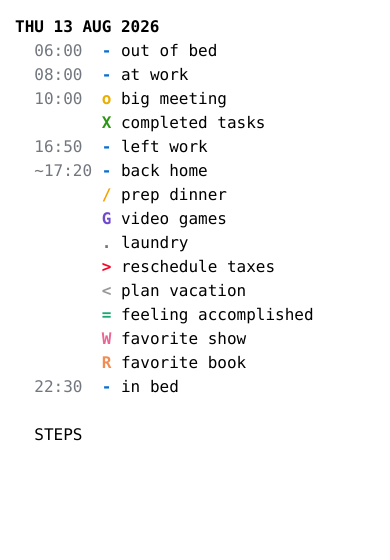
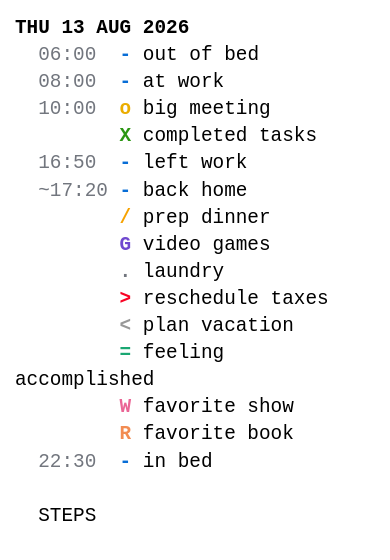
Before and after one commit to jpgill86/sn-bujo, a website built with Vite: page index.html in a window 390 px wide. Built offline with nearby package versions, Linux system fonts and the light colour scheme.

Commit message:
Revert font-size/line-height/font-family matching back to v0.2.3
The font-family and font-size values are confirmed byte-identical to
the app's real source, and line-height/font-family are correctly
overridden past CodeMirror's own competing rules -- this isn't a bug,
it's a genuine platform difference: Android renders these differently
than desktop, making Bullet Journal and Plain Text diverge there in a
way that isn't worth chasing further. Padding stays matched (v0.2.3);
font-family, font-size, and line-height go back to their pre-v0.2.4
defaults.

```diff
--- a/package.json
+++ b/package.json
@@ -1,6 +1,6 @@
 {
   "name": "sn-bujo",
-  "version": "0.2.6",
+  "version": "0.2.7",
   "description": "A Standard Notes editor with syntax highlighting for bullet-journal style plain text notes.",
   "private": true,
   "license": "MIT",
--- a/public/ext.json
+++ b/public/ext.json
@@ -3,7 +3,7 @@
   "name": "Bullet Journal (dev)",
   "content_type": "SN|Component",
   "area": "editor-editor",
-  "version": "0.2.6",
+  "version": "0.2.7",
   "url": "http://localhost:8001",
   "file_type": "txt",
   "spellcheckControl": true,
--- a/src/styles.css
+++ b/src/styles.css
@@ -51,54 +51,15 @@ body {
 
 .cm-editor {
   height: 100%;
-  /*
-   * --sn-stylekit-monospace-font has the exact same iframe-boundary problem
-   * as --sn-stylekit-font-size-editor below: only ever defined in the app's
-   * own base stylesheet, never a theme file, so var() here always fell back
-   * to our own guess. That guess ('Ubuntu Mono') didn't match the app's
-   * real default stack, and different fonts have different natural
-   * line-box metrics -- which is what was actually producing a visible
-   * line-height mismatch against Plain Text, not the line-height property
-   * itself. Matched to the app's real desktop default.
-   */
   font-family: var(
     --sn-stylekit-monospace-font,
-    'SFMono-Regular',
-    Consolas,
-    'Liberation Mono',
-    Menlo,
     'Ubuntu Mono',
-    'Courier New',
+    courier,
     monospace
   );
-  /*
-   * --sn-stylekit-font-size-editor is only ever defined in the app's own
-   * base stylesheet (packages/web/src/stylesheets/_main.scss), never in a
-   * theme file -- unlike color variables, it never actually reaches our
-   * iframe via the theme-injection mechanism, so var(...) here always
-   * silently fell back to whatever default we gave it. Hardcode the app's
-   * real values (including its responsive breakpoint) instead of guessing;
-   * var() stays in case some theme ever does redeclare it, which would then
-   * correctly take precedence.
-   */
-  font-size: var(--sn-stylekit-font-size-editor, 0.9375rem);
-  /*
-   * Plain Text's default "Editor Line Height" preference is "Normal", which
-   * maps to Tailwind's leading-normal (line-height: 1.5) -- a plain
-   * unitless preference default (PrefDefaults.ts), not a theme-dependent
-   * CSS variable, so there's no iframe-boundary issue here: just match the
-   * number directly. NOTE: setting it here alone doesn't actually work --
-   * see the .cm-scroller override below, which is what really controls it.
-   */
-  line-height: 1.5;
+  font-size: var(--sn-stylekit-font-size-editor, 1.21rem);
   background: var(--sn-stylekit-editor-background-color, var(--sn-stylekit-background-color, #fff));
   color: var(--sn-stylekit-editor-foreground-color, var(--sn-stylekit-foreground-color, #000));
-}
-
-@media screen and (max-width: 768px) {
-  .cm-editor {
-    font-size: var(--sn-stylekit-font-size-editor, 1rem);
-  }
 }
 
 .cm-editor.cm-focused {
@@ -144,20 +105,9 @@ body {
   padding: 0;
 }
 
-/*
- * CodeMirror's own base theme sets `.cm-scroller { line-height: 1.4 }`
- * directly (not inherited from .cm-editor), injected via the same
- * runtime <style> tag responsible for the .cm-content padding and
- * .cm-cursor color bugs above. Because it's a direct declaration on this
- * element (not inherited), the `line-height: 1.5` set on .cm-editor above
- * never actually reaches rendered lines -- this is the rule that does.
- * Compound selector to reliably beat CodeMirror's same-specificity rule
- * regardless of DOM insertion order.
- */
-.cm-editor .cm-scroller {
+.cm-scroller {
   overflow: auto;
   font-family: inherit;
-  line-height: 1.5;
 }
 
 /* --- bullet journal tokens --- */
```
